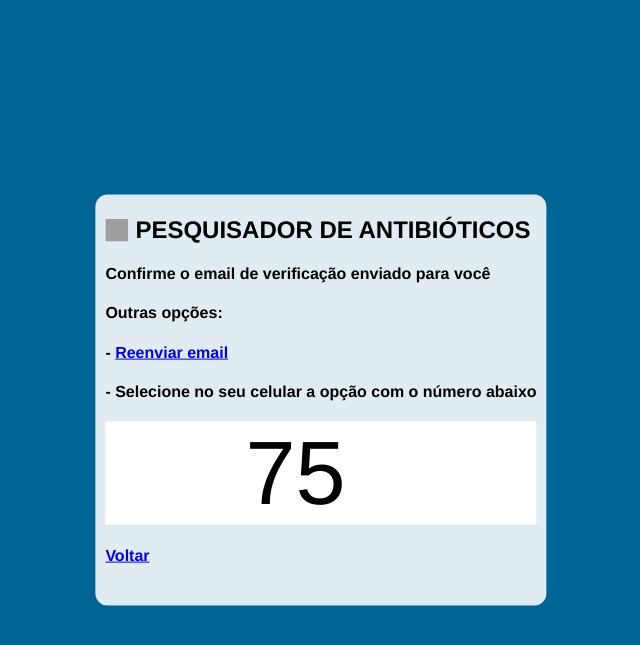
After one commit to arthurbaccan/ATBSearch, a PHP site: page /senha.html in a window 1280 px wide. The commit adds this page. Shown: the top 645 px of the page, without its empty margins (319-959 px from the left). Run offline with PHP 8.4, Linux system fonts and the light colour scheme; grey boxes are pictures that could not be loaded.

Commit message:
Add files via upload

```diff
--- a/HTML/login.html
+++ b/HTML/login.html
@@ -80,7 +80,7 @@
 
             <button type="submit" class="btn btn-primary btn-form">Entrar</button>
 
-            <a class="link-blue" href="">Esqueci minha senha</a>
+            <a class="link-blue" href="senha.html">Esqueci minha senha</a>
 
             <br><br><br>
 
--- a/HTML/position.css
+++ b/HTML/position.css
@@ -1,3 +1,5 @@
+@import url(style.css);
+
 /* Centraliza totalmente um item em relação a tela ou elemento pai que ele é colocado */
 .center-absolute {
     position: absolute; /* ou fixed */
@@ -21,3 +23,10 @@
         width: 30%;
     }
 }
+
+/*prvisório - Esqueci minha senha*/
+.senha{
+    font-size: 90px;
+    font-family: var(--font-all-form);
+    background-color: white;
+}
--- /dev/null
+++ b/HTML/senha.html
@@ -0,0 +1,41 @@
+<!DOCTYPE html>
+<html lang="en">
+<head>
+    <meta charset="UTF-8">
+    <meta name="viewport" content="width=device-width, initial-scale=1.0">
+    <link rel="shortcut icon" href="../Imagens/lupa-com-antibiotico.png" type="image/x-icon">
+
+    <link rel="stylesheet" href="style.css">
+    <link rel="stylesheet" href="position.css">
+    <link rel="stylesheet" href="defModel.css">
+
+    <link href="https://fonts.googleapis.com/css2?family=League+Spartan:wght@400;700&display=swap" rel="stylesheet">
+    <link href="https://fonts.googleapis.com/css2?family=Open+Sans:wght@700&display=swap" rel="stylesheet">
+    <link rel="shortcut icon" href="../Imagens/lupa-com-antibiotico.png" type="image/x-icon">
+    <title>Login - Pesquisador de antibióticos</title>
+</head>
+<body class="body-form">
+    <div class="center-absolute">
+        <form class="form-default">
+            <div class="title-form">
+                <img src="../Imagens/lupa-com-antibiotico.png" align="left"></img>
+                <h2>PESQUISADOR DE ANTIBIÓTICOS</h2>
+                <h4>Confirme o email de verificação enviado para você</h4>
+                <h4>Outras opções:</h4>
+                <h4>- <a href="#">Reenviar email</a></h4>
+                <h4>- Selecione no seu celular a opção com o número abaixo</h4>
+            </div>
+
+            <div class="senha">
+                <p style="margin: 0px 0px 0px 140px;">75</p>
+            </div>
+
+            <div class="title-form">
+                <h4><a href="login.html">Voltar</a></h4>
+            </div>
+
+        </form>
+
+    </div>
+</body>
+</html>
```
